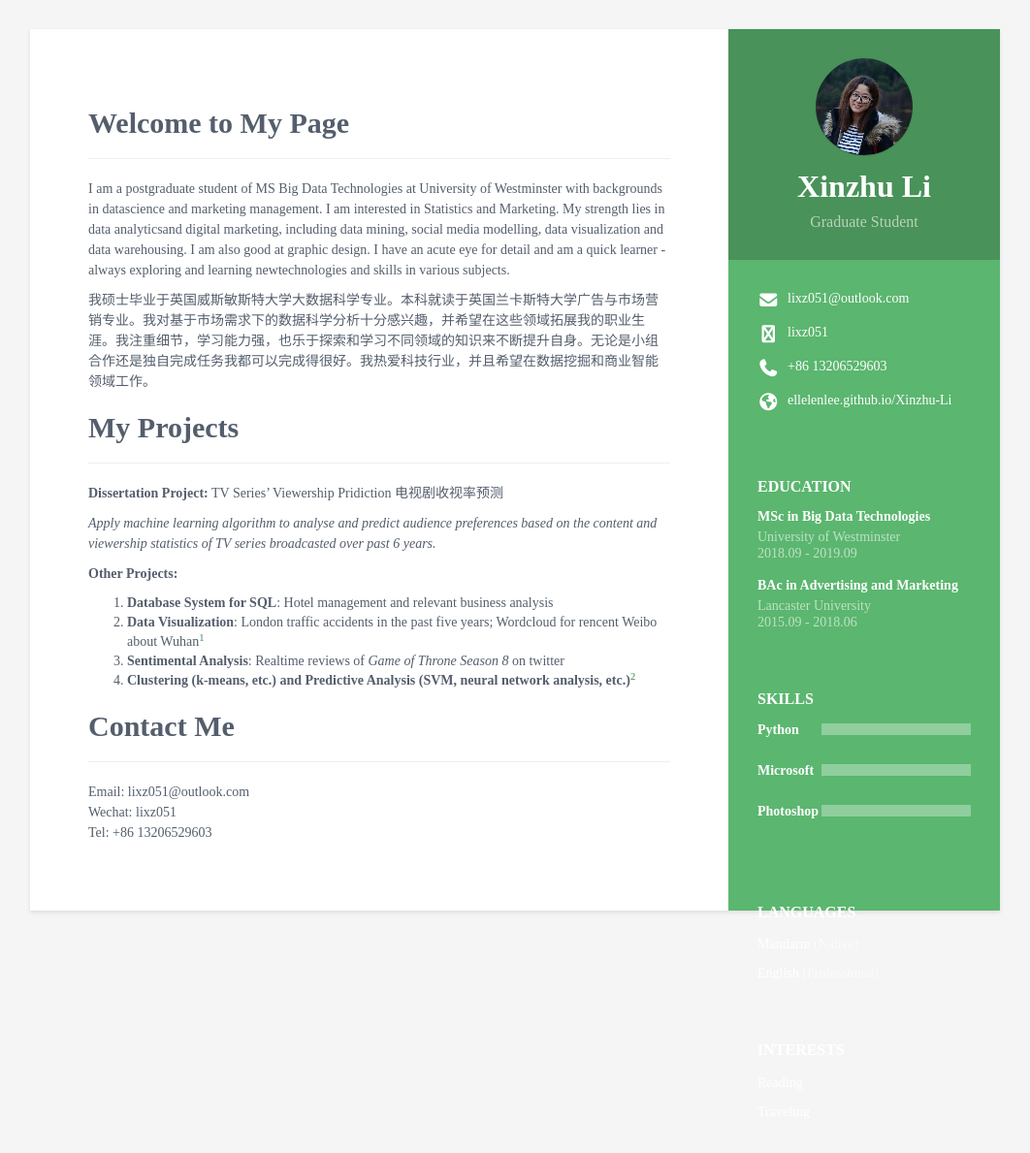
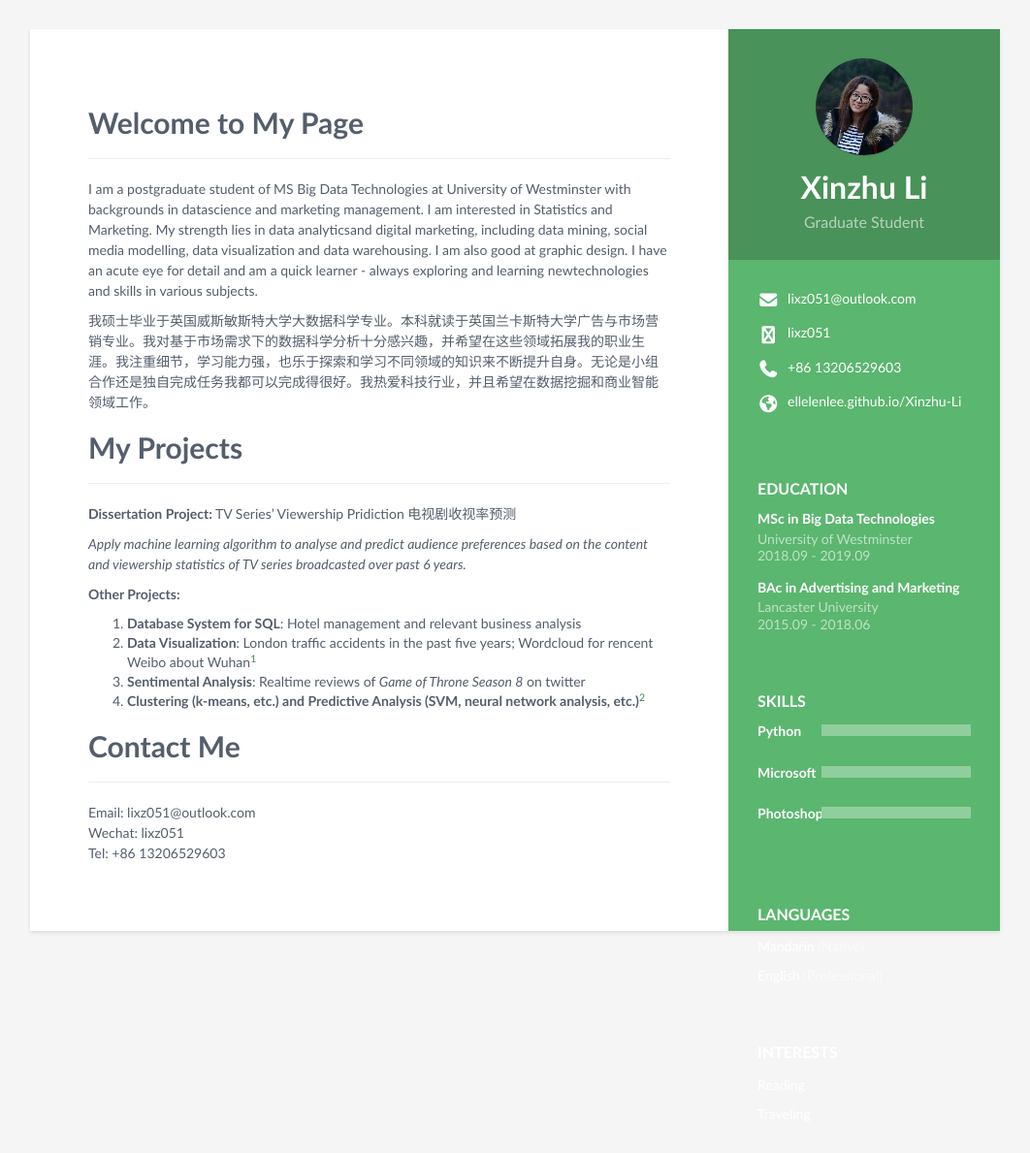
Before and after one commit to ellelenlee/Xinzhu-Li, a Jekyll site: the page built from index.md, in a window 1280 px wide. Shown: the whole page at 97% size, without its empty margins (109-1171 px from the left). Built offline with Jekyll 4.4.1, drawn with Linux system fonts in a browser that asks for light colours; nearby versions of some CDN libraries; our own code applies the rules of GitHub Pages for plain Markdown files; library files that are not in the unit come from our copies.

Commit message:
Update _base.scss

```diff
--- a/_sass/_base.scss
+++ b/_sass/_base.scss
@@ -1,5 +1,5 @@
 body {
-    font-family: '楷体';
+    font-family: 'Calibri';
     color: $text-color-secondary;
     background: $smoky-white;
     font-size: 14px;
```
